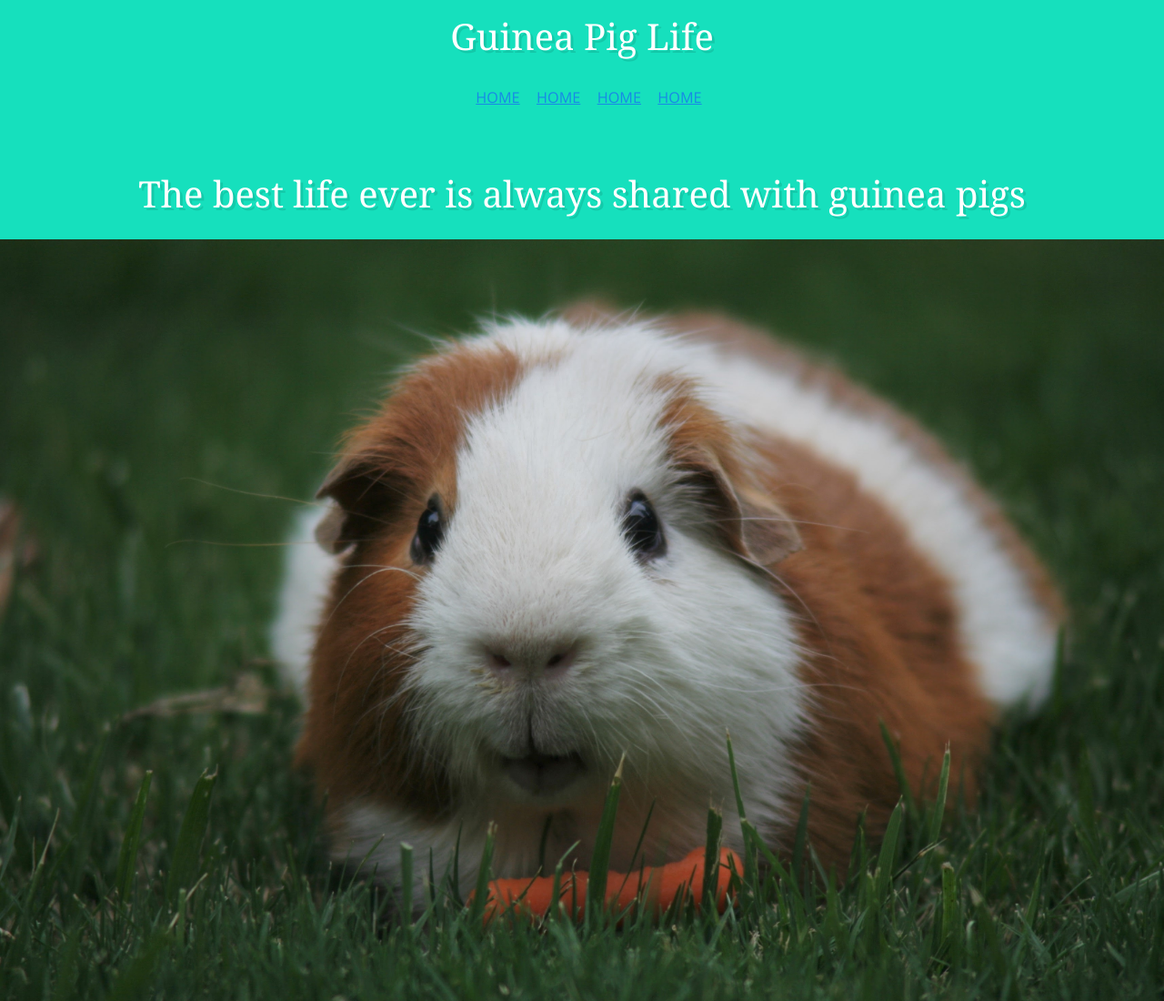
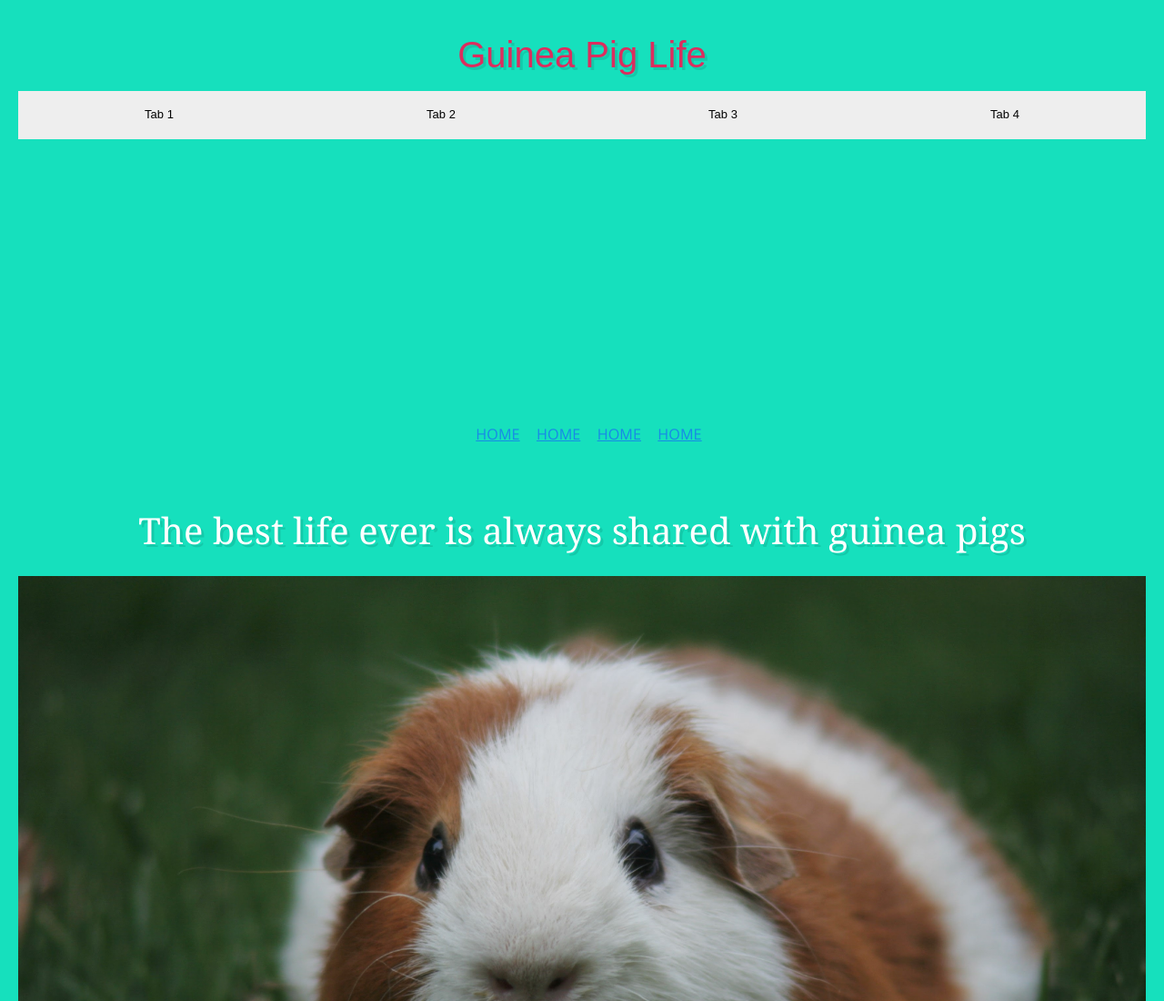
Before and after one commit to donovanmosley/guinea-pig-life, a plain HTML site: page index.html in a window 1280 px wide. Shown: the top 1100 px of the page at 91% size. Drawn offline with nearby package versions, Linux system fonts and the light colour scheme; a web font is replaced by a local one.

Commit message:
add myScript javascript file and showPanel functions, add new tabs to index,html, style new tabs with new /* Tabs */ section

```diff
--- a/css/style.css
+++ b/css/style.css
@@ -30,6 +30,53 @@
       --fs-body: 1.125rem;
     }
   }
+
+  /*  Tabs  */
+
+  .name {
+    font-family: sans-serif;
+    color: #dc2d5e;
+    text-align: center;
+  }
+
+  .tabContainer{
+    width: 100%;
+    height: 350px;
+  }
+
+  .tabContainer .buttonContainer {
+    height: 15%;
+  }
+
+  .tabContainer .buttonContainer button{
+    width: 25%;
+    height: 100%;
+    float: left;
+    border: none;
+    outline: none;
+    cursor: pointer;
+    padding: 10px;
+    font-family: sans-serif;
+    font-size: 18;
+    background-color: #eee;
+  }
+
+  .tabContainer .buttonContainer button:hover{
+    background-color: #d7d4d4;
+  }
+
+  .tabContainer .tabPanel {
+    height: 85%;
+    background-color: gray;
+    color: white;
+    text-align: center;
+    padding-top: 105px;
+    box-sizing: border-box;
+    font-family: sans-serif;
+    font-size: 22px;
+    display: none;
+  }
+
 
   /*  Resources */
     body {
--- a/index.html
+++ b/index.html
@@ -16,9 +16,24 @@
     <link rel="stylesheet" href="css/style.css" />
   </head>
 
-  <body>
+  <body style="padding: 20px">
     <header class="main-header">
       <h1 class="name">Guinea Pig Life</h1>
+      <div class="tabContainer">
+        <div class="buttonContainer">
+          <button onclick="showPanel(0, '#f44336')">Tab 1</button>
+          <button onclick="showPanel(1, '#fcaf50')">Tab 2</button>
+          <button onclick="showPanel(2, '#2196f3')">Tab 3</button>
+          <button onclick="showPanel(3, '#ff5722')">Tab 4</button>
+        </div>
+        <div class="tabPanel">Tab 1:Content</div>
+        <div class="tabPanel">Tab 1:Content</div>
+        <div class="tabPanel">Tab 1:Content</div>
+        <div class="tabPanel">Tab 1:Content</div>
+      </div>
+
+      <script src="myScript.js"></script>
+
       <nav class="nav">
         <ul class="main-nav">
           <li class="nav-item"><a href="#home" class="nav__link">Home</a></li>
--- /dev/null
+++ b/myScript.js
@@ -0,0 +1,17 @@
+var tabButtons=document.querySelectorAll(".tabContainer .buttonContainer button");
+var tabPanels=document.querySelectorAll(".tabContainer .tabPanel");
+
+function showPanel(panelIndex,colorCode) {
+    tabButtons.forEach(function(node) {
+        node.style.backgroundColor="";
+        node.style.color="";
+    });
+
+    tabButtons[panelIndex].style.backgroundColor=colorCode;
+    tabButtons[panelIndex].style.color="white";
+    tabButtons.forEach(function(node) {
+        node.style.display="none";
+    });
+    tabPanels[panelIndex].style.display="block";
+    tabPanels[panelIndex].style.backgroundColor=colorCode;
+}
```
